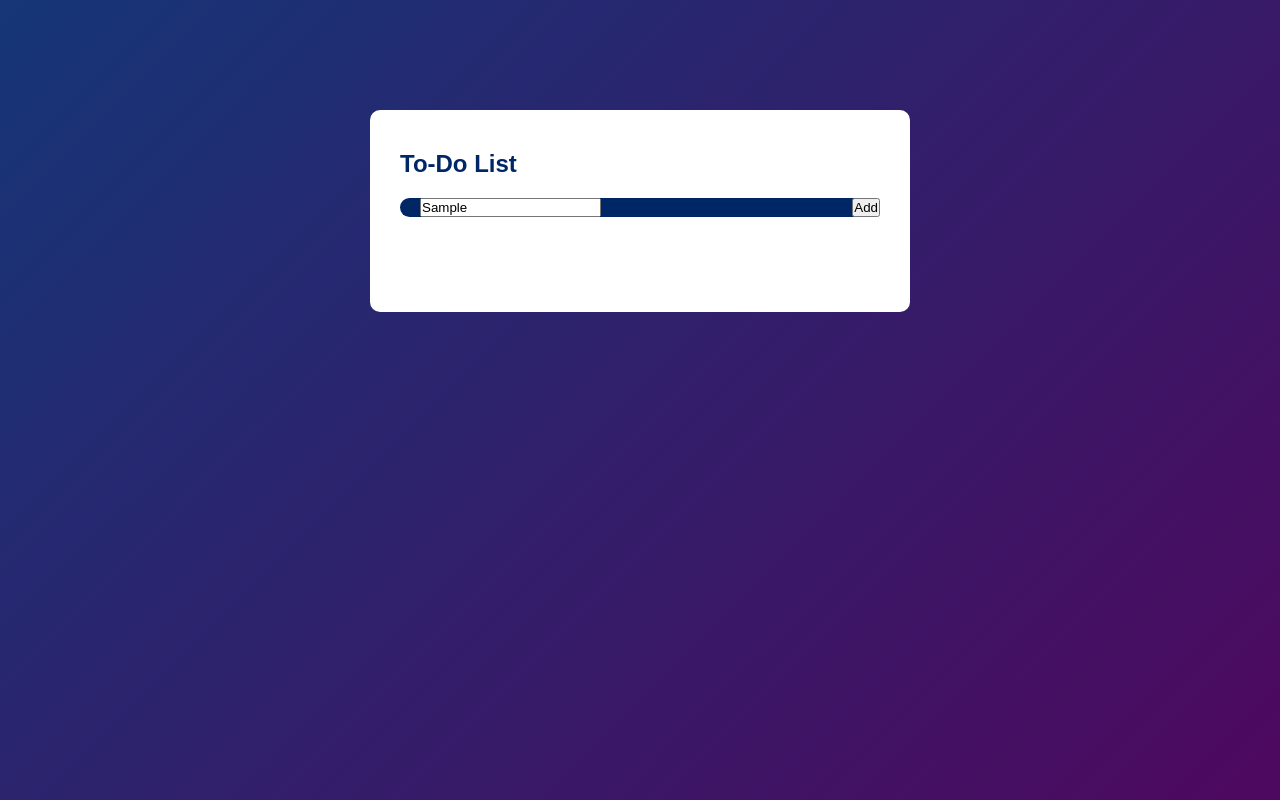
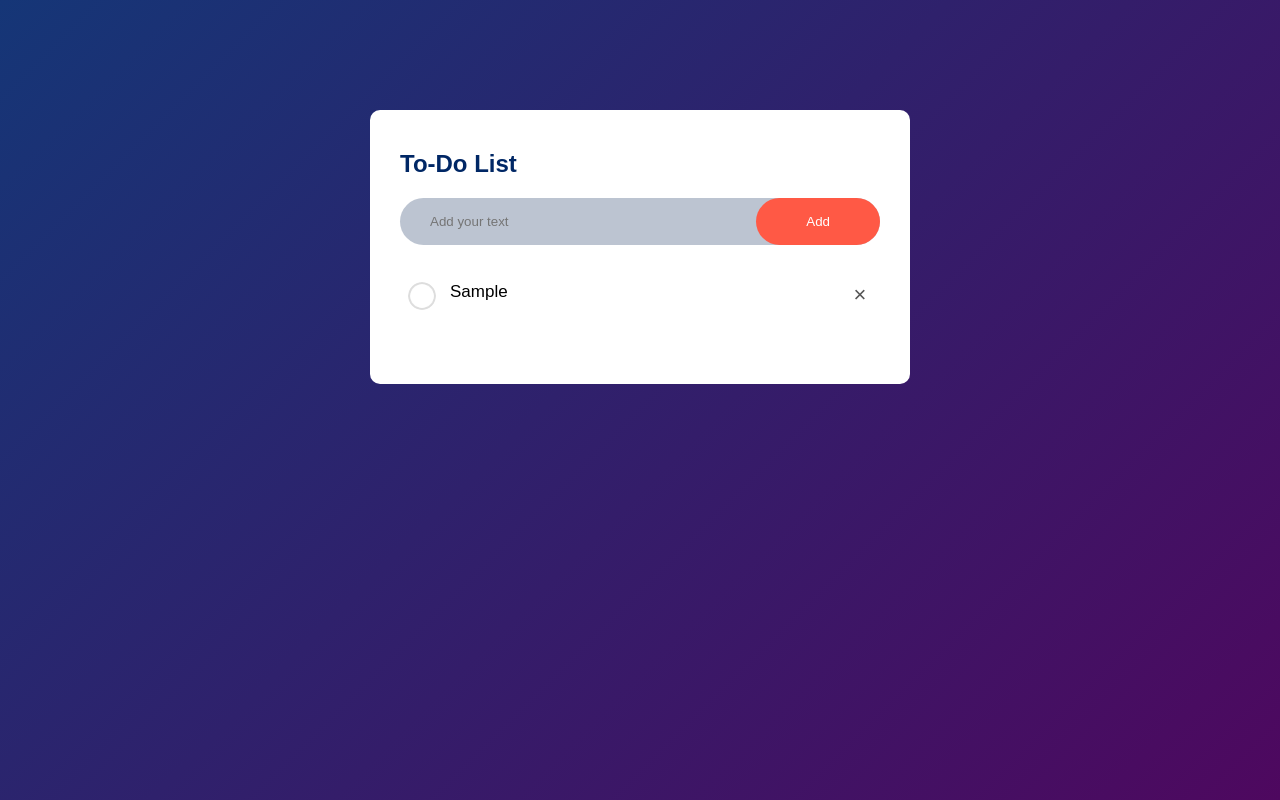
Before and after one commit to Nisha-Rohilla/Javascript-Projects, a plain HTML site: page To-Do List/index.html in a window 1280 px wide. Both pictures are taken after typing "Sample" into the empty fields and a click on the button "Add". Drawn offline with Linux system fonts and the light colour scheme.

Commit message:
ToDo List App completed

```diff
--- a/To-Do List/index.html
+++ b/To-Do List/index.html
@@ -14,10 +14,16 @@
             <h2>To-Do List</h2>
             <div class="row">
                 <input type="text" id="input-box" placeholder="Add your text">
-                <button>Add</button>
+                <button onclick="addTask()">Add</button>
             </div>
+            <ul id="list-container">
+                <!-- <li class="checked">Task 1</li>
+                <li>Task 2</li>
+                <li>Task 3</li> -->
+            </ul>
         </div>
     </div>
+    <script src="script.js"></script>
 </body>
 
 </html>
--- /dev/null
+++ b/To-Do List/script.js
@@ -0,0 +1,40 @@
+const inputBox = document.getElementById('input-box')
+const listContainer = document.getElementById('list-container')
+
+function addTask(){
+    if(inputBox.value === ''){
+        alert('You must write something')
+    }
+    else{
+        let li = document.createElement('li');
+        li.innerHTML = inputBox.value;
+        listContainer.appendChild(li);
+
+        // add cross icon
+        let span = document.createElement('span')
+        span.innerHTML = '\u00d7';
+        li.appendChild(span)
+    }
+    inputBox.value='';
+    saveData();
+}
+
+listContainer.addEventListener('click', function(e){
+    if(e.target.tagName === 'LI'){
+        e.target.classList.toggle("checked")
+        saveData();
+    }
+    else if(e.target.tagName === 'SPAN'){
+        e.target.parentElement.remove();
+        saveData();
+    }
+},false);
+
+function saveData(){
+    localStorage.setItem("data", listContainer.innerHTML)
+}
+
+function showTask(){
+    listContainer.innerHTML = localStorage.getItem('data')
+}
+showTask();
--- a/To-Do List/style.css
+++ b/To-Do List/style.css
@@ -31,8 +31,73 @@
     display: flex;
     align-items: center;
     justify-content: space-between;
-    background:#002765;
+    background:#bcc4d1;
     border-radius: 30px;
     padding-left: 20px;
     margin-bottom: 25px;
+
 }
+
+input{
+    flex: 1;
+    border: none;
+    outline: none;
+    background: transparent;
+    padding: 10px;
+    font-weight: 14px;
+}
+button{
+    border: none;
+    outline: none;
+    padding: 16px 50px;
+    background: #ff5945;
+    color: #fff;
+    font-style: 16px;
+    cursor: pointer;
+    border-radius: 40px;
+}
+ul li{
+    list-style: none;
+    font-size: 17px;
+    padding: 12px 8px 12px 50px;
+    user-select: none;
+    cursor: pointer;
+    position: relative;
+}
+
+ul li::before{
+    content: '';
+    position: absolute;
+    height: 28px;
+    width: 28px;
+    border-radius: 50%;
+    background-image: url(images/unchecked.png);
+    background-size: cover;
+    background-position: center;
+    top: 12px;
+    left: 8px;
+}
+
+ul li.checked{
+    color: #555;
+    text-decoration: line-through;
+}
+ul li.checked::before{
+    background-image: url(images/checked.png);
+}
+ul li span{
+    position: absolute;
+    right: 0;
+    top: 5px;
+    width: 40px;
+    height: 40px;
+    font-size: 22px;
+    color: #555;
+    line-height: 40px;
+    text-align: center;
+    border-radius: 50%;
+}
+
+ul li span:hover{
+    background: #e3d6d6;
+}
```
Also changed, not shown: To-Do List/images/checked.png (added), To-Do List/images/icon.png (added), To-Do List/images/unchecked.png (added).
